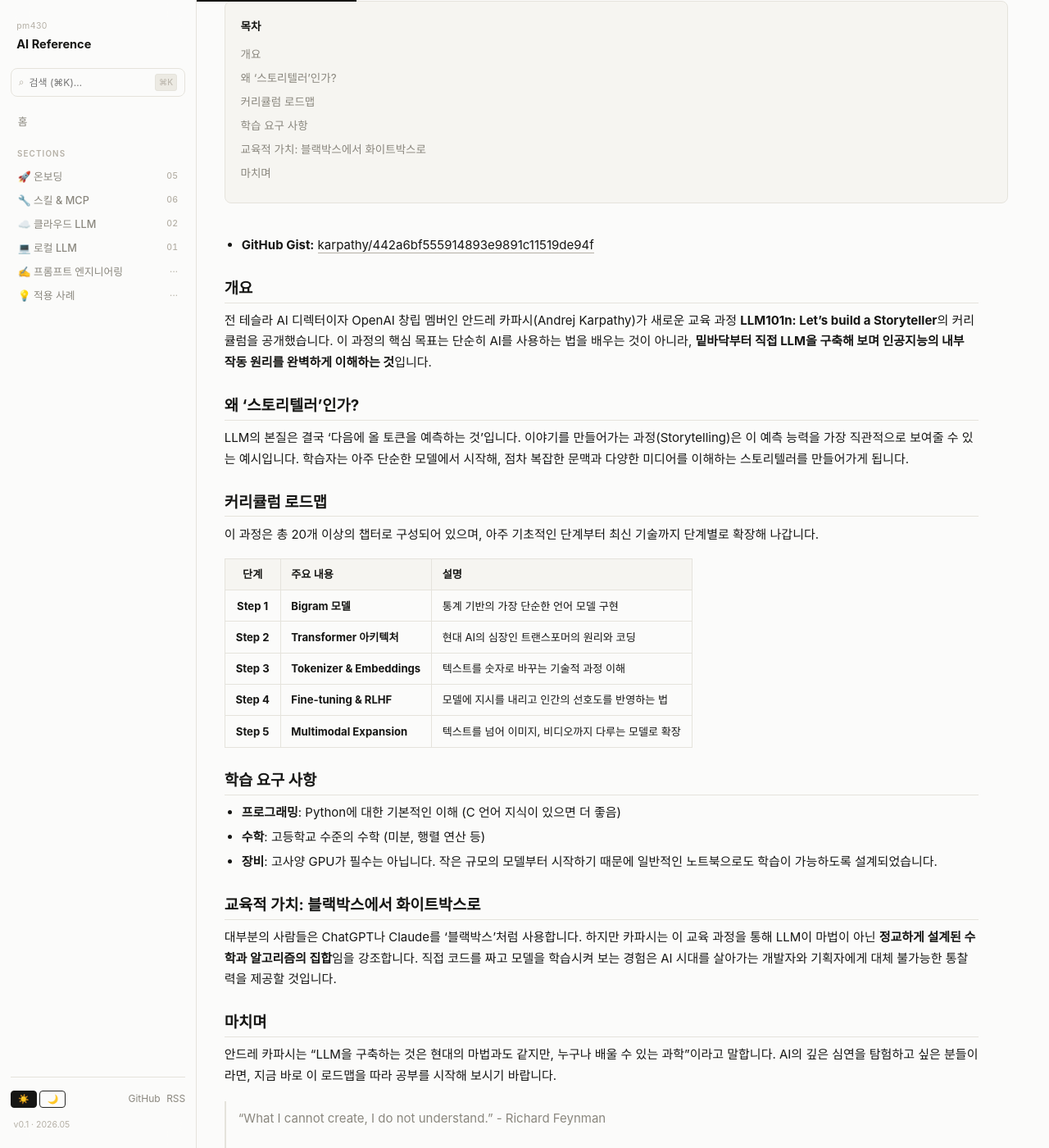
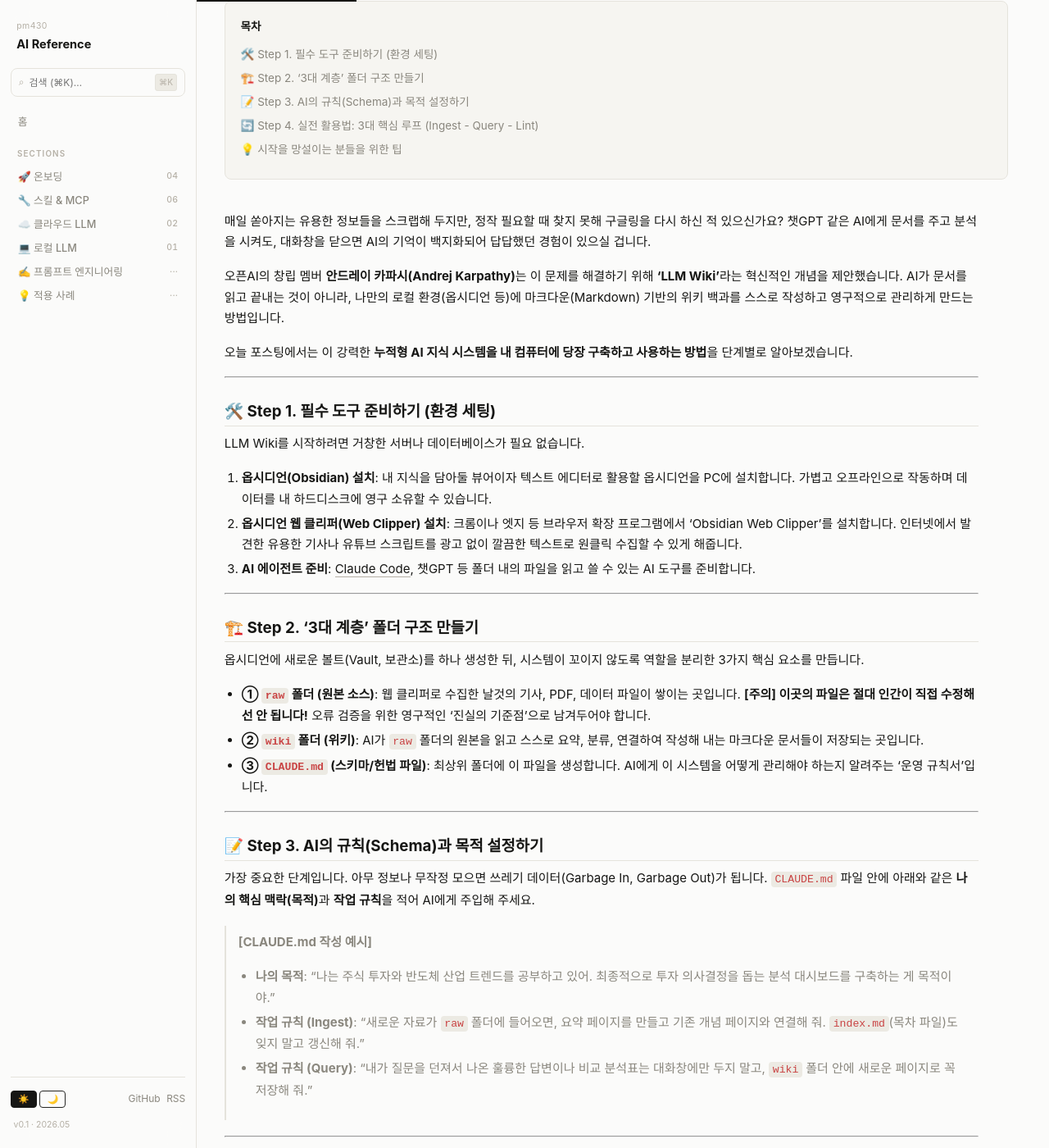
Before and after one commit to pm430/ai-reference, a Jekyll site: the page built from _posts/2026-05-11-andrej-karpathy-llm101n.md, in a window 1280 px wide and 1400 px high, scrolled down 202 px. Shown: the whole window at 82% size. Built offline with Jekyll 4.4.1, drawn with Linux system fonts in a browser that asks for light colours; some of the changed text lies outside the part shown.

Commit message:
Fix duplicate Karpathy post and standardize filename

```diff
--- a/_posts/2026-05-11-andre-karpathy-llm101n.md
+++ /dev/null
@@ -1,68 +0,0 @@
----
-layout: post
-title: "Andrej Karpathy의 LLM Wiki: 나만의 AI 세컨드 브레인 구축하기"
-categories: onboarding
-tags: [LLM, Andrej Karpathy, Obsidian, Second Brain, AI Agent, LLM Wiki]
-date: 2026-05-11 15:00:00 +0900
-excerpt: "AI 거장 안드레이 카파시가 제안하는 'LLM Wiki' 개념을 통해, 단순히 정보를 스크랩하는 것을 넘어 AI와 함께 지식을 쌓아가는 최첨단 지식 관리 시스템을 구축하는 법을 알아봅니다."
----
-
-매일 쏟아지는 유용한 정보들을 스크랩해 두지만, 정작 필요할 때 찾지 못해 구글링을 다시 하신 적 있으신가요? 챗GPT 같은 AI에게 문서를 주고 분석을 시켜도, 대화창을 닫으면 AI의 기억이 백지화되어 답답했던 경험이 있으실 겁니다.
-
-오픈AI의 창립 멤버 **안드레이 카파시(Andrej Karpathy)**는 이 문제를 해결하기 위해 **‘LLM Wiki’**라는 혁신적인 개념을 제안했습니다. AI가 문서를 읽고 끝내는 것이 아니라, 나만의 로컬 환경(옵시디언 등)에 마크다운(Markdown) 기반의 위키 백과를 스스로 작성하고 영구적으로 관리하게 만드는 방법입니다.
-
-오늘 포스팅에서는 이 강력한 **누적형 AI 지식 시스템을 내 컴퓨터에 당장 구축하고 사용하는 방법**을 단계별로 알아보겠습니다.
-
----
-
-## 🛠️ Step 1. 필수 도구 준비하기 (환경 세팅)
-
-LLM Wiki를 시작하려면 거창한 서버나 데이터베이스가 필요 없습니다.
-
-1. **옵시디언(Obsidian) 설치**: 내 지식을 담아둘 뷰어이자 텍스트 에디터로 활용할 옵시디언을 PC에 설치합니다. 가볍고 오프라인으로 작동하며 데이터를 내 하드디스크에 영구 소유할 수 있습니다.
-2. **옵시디언 웹 클리퍼(Web Clipper) 설치**: 크롬이나 엣지 등 브라우저 확장 프로그램에서 'Obsidian Web Clipper'를 설치합니다. 인터넷에서 발견한 유용한 기사나 유튜브 스크립트를 광고 없이 깔끔한 텍스트로 원클릭 수집할 수 있게 해줍니다.
-3. **AI 에이전트 준비**: [Claude Code](https://github.com/anthropic/claude-code), 챗GPT 등 폴더 내의 파일을 읽고 쓸 수 있는 AI 도구를 준비합니다.
-
----
-
-## 🏗️ Step 2. '3대 계층' 폴더 구조 만들기
-
-옵시디언에 새로운 볼트(Vault, 보관소)를 하나 생성한 뒤, 시스템이 꼬이지 않도록 역할을 분리한 3가지 핵심 요소를 만듭니다.
-
-*   **① `raw` 폴더 (원본 소스)**: 웹 클리퍼로 수집한 날것의 기사, PDF, 데이터 파일이 쌓이는 곳입니다. **[주의] 이곳의 파일은 절대 인간이 직접 수정해선 안 됩니다!** 오류 검증을 위한 영구적인 '진실의 기준점'으로 남겨두어야 합니다.
-*   **② `wiki` 폴더 (위키)**: AI가 `raw` 폴더의 원본을 읽고 스스로 요약, 분류, 연결하여 작성해 내는 마크다운 문서들이 저장되는 곳입니다.
-*   **③ `CLAUDE.md` (스키마/헌법 파일)**: 최상위 폴더에 이 파일을 생성합니다. AI에게 이 시스템을 어떻게 관리해야 하는지 알려주는 '운영 규칙서'입니다.
-
----
-
-## 📝 Step 3. AI의 규칙(Schema)과 목적 설정하기
-
-가장 중요한 단계입니다. 아무 정보나 무작정 모으면 쓰레기 데이터(Garbage In, Garbage Out)가 됩니다. `CLAUDE.md` 파일 안에 아래와 같은 **나의 핵심 맥락(목적)**과 **작업 규칙**을 적어 AI에게 주입해 주세요.
-
-> **[CLAUDE.md 작성 예시]**
-> *   **나의 목적**: "나는 주식 투자와 반도체 산업 트렌드를 공부하고 있어. 최종적으로 투자 의사결정을 돕는 분석 대시보드를 구축하는 게 목적이야."
-> *   **작업 규칙 (Ingest)**: "새로운 자료가 `raw` 폴더에 들어오면, 요약 페이지를 만들고 기존 개념 페이지와 연결해 줘. `index.md`(목차 파일)도 잊지 말고 갱신해 줘."
-> *   **작업 규칙 (Query)**: "내가 질문을 던져서 나온 훌륭한 답변이나 비교 분석표는 대화창에만 두지 말고, `wiki` 폴더 안에 새로운 페이지로 꼭 저장해 줘."
-
----
-
-## 🔄 Step 4. 실전 활용법: 3대 핵심 루프 (Ingest - Query - Lint)
-
-이제 매일 반복하며 지식을 눈덩이처럼 불려나갈 차례입니다.
-
-1. **지식 입력 (Ingest)**: 웹 서핑 중 좋은 글을 발견하면 웹 클리퍼로 `raw` 폴더에 수집합니다. 그리고 AI에게 "새로 추가된 문서를 위키에 반영해 줘"라고 지시합니다. 이때 *"이 문서는 향후 AI 트렌드를 예측하기 위해 수집했어"*처럼 나만의 수집 목적과 코멘트를 덧붙여주면 AI가 훨씬 퀄리티 높은 문서를 만들어냅니다. 단일 문서 하나만 넣어도 AI는 관련된 기존 페이지 10~15개를 알아서 동시다발적으로 업데이트합니다.
-2. **지식 탐구 (Query)**: 지식이 어느 정도 쌓이면 AI에게 질문을 던집니다. AI는 흩어진 위키 문서들을 엮어 깊이 있는 답변을 내놓습니다. 여기서 가장 중요한 점은, **이 탐구의 결과물(답변) 자체를 위키의 새로운 지식 노트로 다시 저장**하라고 지시하는 것입니다.
-3. **건강 검진 (Lint)**: 가끔 AI에게 "위키 상태를 점검해 줘"라고 요청합니다. 과거에는 호재라고 했던 정보가 오늘 수집된 뉴스에선 악재로 바뀌어 모순이 발생할 수 있습니다. AI는 논리적 충돌, 끊어진 링크, 낡은 정보를 스스로 찾아내어 타임라인에 맞게 역사를 재정리하고 시스템을 자가 치유합니다.
-
----
-
-## 💡 시작을 망설이는 분들을 위한 팁
-*   **작게 시작하세요**: 처음부터 100개의 문서를 때려 넣지 마세요. '나의 투자 노트'나 '업무 관련 리서치' 등 **단일 주제 하나만 정해서 딱 3개의 기사만 수집해 보세요**.
-*   **옵시디언의 '그래프 뷰(Graph View)' 활용**: 지식이 쌓인 후 옵시디언의 그래프 뷰 기능을 켜보세요. 내가 모은 파편화된 지식들이 뉴런처럼 거미줄로 연결되어 거대한 '제2의 뇌(Second Brain)'를 형성하는 시각적 쾌감을 느낄 수 있습니다.
-
-지식 관리의 가장 큰 장벽이었던 '귀찮은 유지보수'는 이제 AI의 몫입니다. 여러분은 그저 좋은 정보를 수집하고 날카로운 질문을 던지기만 하면 됩니다. 오늘 당장 옵시디언을 설치하고 여러분만의 AI 비서를 고용해 보세요!
-
----
-**관련 포스트:**
-- [Ollama로 로컬에서 LLM 실행하기]({% post_url 2026-05-11-ollama-local-llm %}) - 내 개인 문서를 처리할 로컬 AI 엔진
-- [Smithery: MCP 서버를 찾는 가장 쉬운 방법]({% post_url 2026-05-11-smithery-mcp-registry %}) - 옵시디언 폴더를 AI에게 연결하는 도구 찾기
--- a/_posts/2026-05-11-andrej-karpathy-llm101n.md
+++ b/_posts/2026-05-11-andrej-karpathy-llm101n.md
@@ -1,46 +1,68 @@
 ---
 layout: post
-title: "Andrej Karpathy의 LLM101n: 밑바닥부터 만드는 나만의 스토리텔러"
+title: "Andrej Karpathy의 LLM Wiki: 나만의 AI 세컨드 브레인 구축하기"
 categories: onboarding
-tags: [LLM, Andrej Karpathy, Education, AI Foundation, LLM101n]
+tags: [LLM, Andrej Karpathy, Obsidian, Second Brain, AI Agent, LLM Wiki]
 date: 2026-05-11 15:00:00 +0900
-excerpt: "AI 거장 안드레 카파시가 공개한 LLM 교육 과정 'LLM101n'을 소개합니다. Bigram에서 Multimodal까지, AI의 핵심 원리를 직접 구현하며 배울 수 있는 로드맵입니다."
+excerpt: "AI 거장 안드레이 카파시가 제안하는 'LLM Wiki' 개념을 통해, 단순히 정보를 스크랩하는 것을 넘어 AI와 함께 지식을 쌓아가는 최첨단 지식 관리 시스템을 구축하는 법을 알아봅니다."
 ---
 
-- **GitHub Gist:** [karpathy/442a6bf555914893e9891c11519de94f](https://gist.github.com/karpathy/442a6bf555914893e9891c11519de94f)
+매일 쏟아지는 유용한 정보들을 스크랩해 두지만, 정작 필요할 때 찾지 못해 구글링을 다시 하신 적 있으신가요? 챗GPT 같은 AI에게 문서를 주고 분석을 시켜도, 대화창을 닫으면 AI의 기억이 백지화되어 답답했던 경험이 있으실 겁니다.
 
-## 개요
+오픈AI의 창립 멤버 **안드레이 카파시(Andrej Karpathy)**는 이 문제를 해결하기 위해 **‘LLM Wiki’**라는 혁신적인 개념을 제안했습니다. AI가 문서를 읽고 끝내는 것이 아니라, 나만의 로컬 환경(옵시디언 등)에 마크다운(Markdown) 기반의 위키 백과를 스스로 작성하고 영구적으로 관리하게 만드는 방법입니다.
 
-전 테슬라 AI 디렉터이자 OpenAI 창립 멤버인 안드레 카파시(Andrej Karpathy)가 새로운 교육 과정 **LLM101n: Let's build a Storyteller**의 커리큘럼을 공개했습니다. 이 과정의 핵심 목표는 단순히 AI를 사용하는 법을 배우는 것이 아니라, **밑바닥부터 직접 LLM을 구축해 보며 인공지능의 내부 작동 원리를 완벽하게 이해하는 것**입니다.
+오늘 포스팅에서는 이 강력한 **누적형 AI 지식 시스템을 내 컴퓨터에 당장 구축하고 사용하는 방법**을 단계별로 알아보겠습니다.
 
-## 왜 '스토리텔러'인가?
+---
 
-LLM의 본질은 결국 '다음에 올 토큰을 예측하는 것'입니다. 이야기를 만들어가는 과정(Storytelling)은 이 예측 능력을 가장 직관적으로 보여줄 수 있는 예시입니다. 학습자는 아주 단순한 모델에서 시작해, 점차 복잡한 문맥과 다양한 미디어를 이해하는 스토리텔러를 만들어가게 됩니다.
+## 🛠️ Step 1. 필수 도구 준비하기 (환경 세팅)
 
-## 커리큘럼 로드맵
+LLM Wiki를 시작하려면 거창한 서버나 데이터베이스가 필요 없습니다.
 
-이 과정은 총 20개 이상의 챕터로 구성되어 있으며, 아주 기초적인 단계부터 최신 기술까지 단계별로 확장해 나갑니다.
+1. **옵시디언(Obsidian) 설치**: 내 지식을 담아둘 뷰어이자 텍스트 에디터로 활용할 옵시디언을 PC에 설치합니다. 가볍고 오프라인으로 작동하며 데이터를 내 하드디스크에 영구 소유할 수 있습니다.
+2. **옵시디언 웹 클리퍼(Web Clipper) 설치**: 크롬이나 엣지 등 브라우저 확장 프로그램에서 'Obsidian Web Clipper'를 설치합니다. 인터넷에서 발견한 유용한 기사나 유튜브 스크립트를 광고 없이 깔끔한 텍스트로 원클릭 수집할 수 있게 해줍니다.
+3. **AI 에이전트 준비**: [Claude Code](https://github.com/anthropic/claude-code), 챗GPT 등 폴더 내의 파일을 읽고 쓸 수 있는 AI 도구를 준비합니다.
 
-| 단계 | 주요 내용 | 설명 |
-|:---:|---|---|
-| **Step 1** | **Bigram 모델** | 통계 기반의 가장 단순한 언어 모델 구현 |
-| **Step 2** | **Transformer 아키텍처** | 현대 AI의 심장인 트랜스포머의 원리와 코딩 |
-| **Step 3** | **Tokenizer & Embeddings** | 텍스트를 숫자로 바꾸는 기술적 과정 이해 |
-| **Step 4** | **Fine-tuning & RLHF** | 모델에 지시를 내리고 인간의 선호도를 반영하는 법 |
-| **Step 5** | **Multimodal Expansion** | 텍스트를 넘어 이미지, 비디오까지 다루는 모델로 확장 |
+---
 
-## 학습 요구 사항
+## 🏗️ Step 2. '3대 계층' 폴더 구조 만들기
 
-- **프로그래밍**: Python에 대한 기본적인 이해 (C 언어 지식이 있으면 더 좋음)
-- **수학**: 고등학교 수준의 수학 (미분, 행렬 연산 등)
-- **장비**: 고사양 GPU가 필수는 아닙니다. 작은 규모의 모델부터 시작하기 때문에 일반적인 노트북으로도 학습이 가능하도록 설계되었습니다.
+옵시디언에 새로운 볼트(Vault, 보관소)를 하나 생성한 뒤, 시스템이 꼬이지 않도록 역할을 분리한 3가지 핵심 요소를 만듭니다.
 
-## 교육적 가치: 블랙박스에서 화이트박스로
+*   **① `raw` 폴더 (원본 소스)**: 웹 클리퍼로 수집한 날것의 기사, PDF, 데이터 파일이 쌓이는 곳입니다. **[주의] 이곳의 파일은 절대 인간이 직접 수정해선 안 됩니다!** 오류 검증을 위한 영구적인 '진실의 기준점'으로 남겨두어야 합니다.
+*   **② `wiki` 폴더 (위키)**: AI가 `raw` 폴더의 원본을 읽고 스스로 요약, 분류, 연결하여 작성해 내는 마크다운 문서들이 저장되는 곳입니다.
+*   **③ `CLAUDE.md` (스키마/헌법 파일)**: 최상위 폴더에 이 파일을 생성합니다. AI에게 이 시스템을 어떻게 관리해야 하는지 알려주는 '운영 규칙서'입니다.
 
-대부분의 사람들은 ChatGPT나 Claude를 '블랙박스'처럼 사용합니다. 하지만 카파시는 이 교육 과정을 통해 LLM이 마법이 아닌 **정교하게 설계된 수학과 알고리즘의 집합**임을 강조합니다. 직접 코드를 짜고 모델을 학습시켜 보는 경험은 AI 시대를 살아가는 개발자와 기획자에게 대체 불가능한 통찰력을 제공할 것입니다.
+---
 
-## 마치며
+## 📝 Step 3. AI의 규칙(Schema)과 목적 설정하기
 
-안드레 카파시는 "LLM을 구축하는 것은 현대의 마법과도 같지만, 누구나 배울 수 있는 과학"이라고 말합니다. AI의 깊은 심연을 탐험하고 싶은 분들이라면, 지금 바로 이 로드맵을 따라 공부를 시작해 보시기 바랍니다.
+가장 중요한 단계입니다. 아무 정보나 무작정 모으면 쓰레기 데이터(Garbage In, Garbage Out)가 됩니다. `CLAUDE.md` 파일 안에 아래와 같은 **나의 핵심 맥락(목적)**과 **작업 규칙**을 적어 AI에게 주입해 주세요.
 
-> "What I cannot create, I do not understand." - Richard Feynman
+> **[CLAUDE.md 작성 예시]**
+> *   **나의 목적**: "나는 주식 투자와 반도체 산업 트렌드를 공부하고 있어. 최종적으로 투자 의사결정을 돕는 분석 대시보드를 구축하는 게 목적이야."
+> *   **작업 규칙 (Ingest)**: "새로운 자료가 `raw` 폴더에 들어오면, 요약 페이지를 만들고 기존 개념 페이지와 연결해 줘. `index.md`(목차 파일)도 잊지 말고 갱신해 줘."
+> *   **작업 규칙 (Query)**: "내가 질문을 던져서 나온 훌륭한 답변이나 비교 분석표는 대화창에만 두지 말고, `wiki` 폴더 안에 새로운 페이지로 꼭 저장해 줘."
+
+---
+
+## 🔄 Step 4. 실전 활용법: 3대 핵심 루프 (Ingest - Query - Lint)
+
+이제 매일 반복하며 지식을 눈덩이처럼 불려나갈 차례입니다.
+
+1. **지식 입력 (Ingest)**: 웹 서핑 중 좋은 글을 발견하면 웹 클리퍼로 `raw` 폴더에 수집합니다. 그리고 AI에게 "새로 추가된 문서를 위키에 반영해 줘"라고 지시합니다. 이때 *"이 문서는 향후 AI 트렌드를 예측하기 위해 수집했어"*처럼 나만의 수집 목적과 코멘트를 덧붙여주면 AI가 훨씬 퀄리티 높은 문서를 만들어냅니다. 단일 문서 하나만 넣어도 AI는 관련된 기존 페이지 10~15개를 알아서 동시다발적으로 업데이트합니다.
+2. **지식 탐구 (Query)**: 지식이 어느 정도 쌓이면 AI에게 질문을 던집니다. AI는 흩어진 위키 문서들을 엮어 깊이 있는 답변을 내놓습니다. 여기서 가장 중요한 점은, **이 탐구의 결과물(답변) 자체를 위키의 새로운 지식 노트로 다시 저장**하라고 지시하는 것입니다.
+3. **건강 검진 (Lint)**: 가끔 AI에게 "위키 상태를 점검해 줘"라고 요청합니다. 과거에는 호재라고 했던 정보가 오늘 수집된 뉴스에선 악재로 바뀌어 모순이 발생할 수 있습니다. AI는 논리적 충돌, 끊어진 링크, 낡은 정보를 스스로 찾아내어 타임라인에 맞게 역사를 재정리하고 시스템을 자가 치유합니다.
+
+---
+
+## 💡 시작을 망설이는 분들을 위한 팁
+*   **작게 시작하세요**: 처음부터 100개의 문서를 때려 넣지 마세요. '나의 투자 노트'나 '업무 관련 리서치' 등 **단일 주제 하나만 정해서 딱 3개의 기사만 수집해 보세요**.
+*   **옵시디언의 '그래프 뷰(Graph View)' 활용**: 지식이 쌓인 후 옵시디언의 그래프 뷰 기능을 켜보세요. 내가 모은 파편화된 지식들이 뉴런처럼 거미줄로 연결되어 거대한 '제2의 뇌(Second Brain)'를 형성하는 시각적 쾌감을 느낄 수 있습니다.
+
+지식 관리의 가장 큰 장벽이었던 '귀찮은 유지보수'는 이제 AI의 몫입니다. 여러분은 그저 좋은 정보를 수집하고 날카로운 질문을 던지기만 하면 됩니다. 오늘 당장 옵시디언을 설치하고 여러분만의 AI 비서를 고용해 보세요!
+
+---
+**관련 포스트:**
+- [Ollama로 로컬에서 LLM 실행하기]({% post_url 2026-05-11-ollama-local-llm %}) - 내 개인 문서를 처리할 로컬 AI 엔진
+- [Smithery: MCP 서버를 찾는 가장 쉬운 방법]({% post_url 2026-05-11-smithery-mcp-registry %}) - 옵시디언 폴더를 AI에게 연결하는 도구 찾기
```
